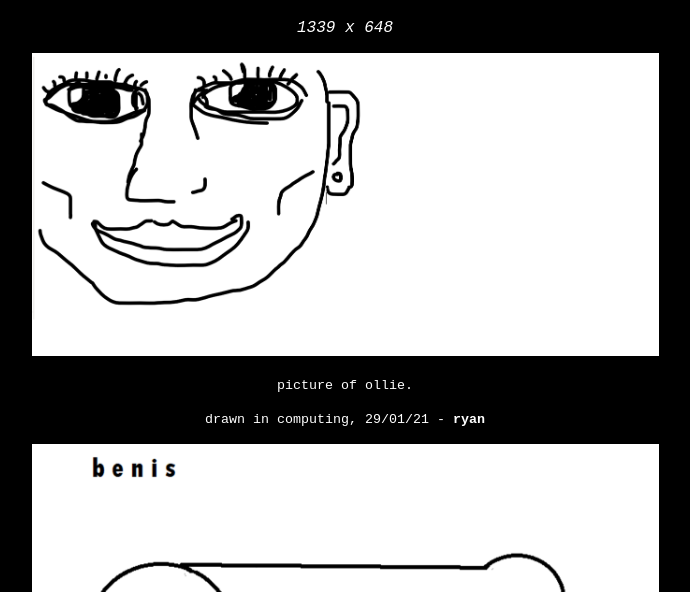
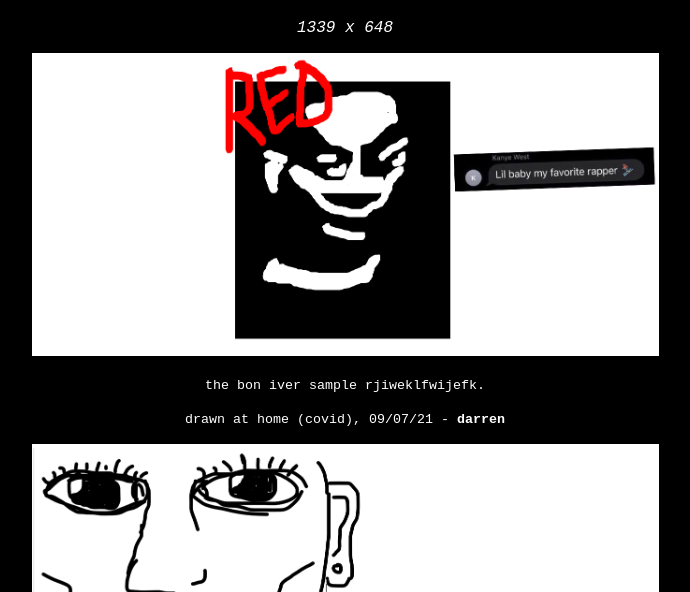
Before and after one commit to darrenwhy/dopedoodles, a plain HTML site: page index.html in a window 1280 px wide. Shown: the part 208-800 px from the top of the page, without its empty margins (295-985 px from the left). Drawn offline with Linux system fonts and the light colour scheme.

Commit message:
vwhbjeknk

```diff
--- a/index.html
+++ b/index.html
@@ -17,6 +17,8 @@
                         <center>
                 <h1><strong>home</strong></h1>
                 <p><i>1339 x 648</i></p>
+                             <img src="young da vinci/2019 archive/wlrr.png" width=50%>
+                            <p><small>the bon iver sample rjiweklfwijefk. </p><p>drawn at home (covid), 09/07/21 - <strong>darren</strong></small></p>
                             <img src="young da vinci/2019 archive/resize/ryannewnenwenwnew.png" width=50%>
                             <p><small>picture of ollie. </p><p>drawn in computing, 29/01/21 - <strong>ryan</strong></small></p>
                             <img src="young da vinci/2019 archive/DT2020.png" width=50%>
```
Also changed, not shown: young da vinci/2019 archive/wlrr.png (added), 1 other file.
